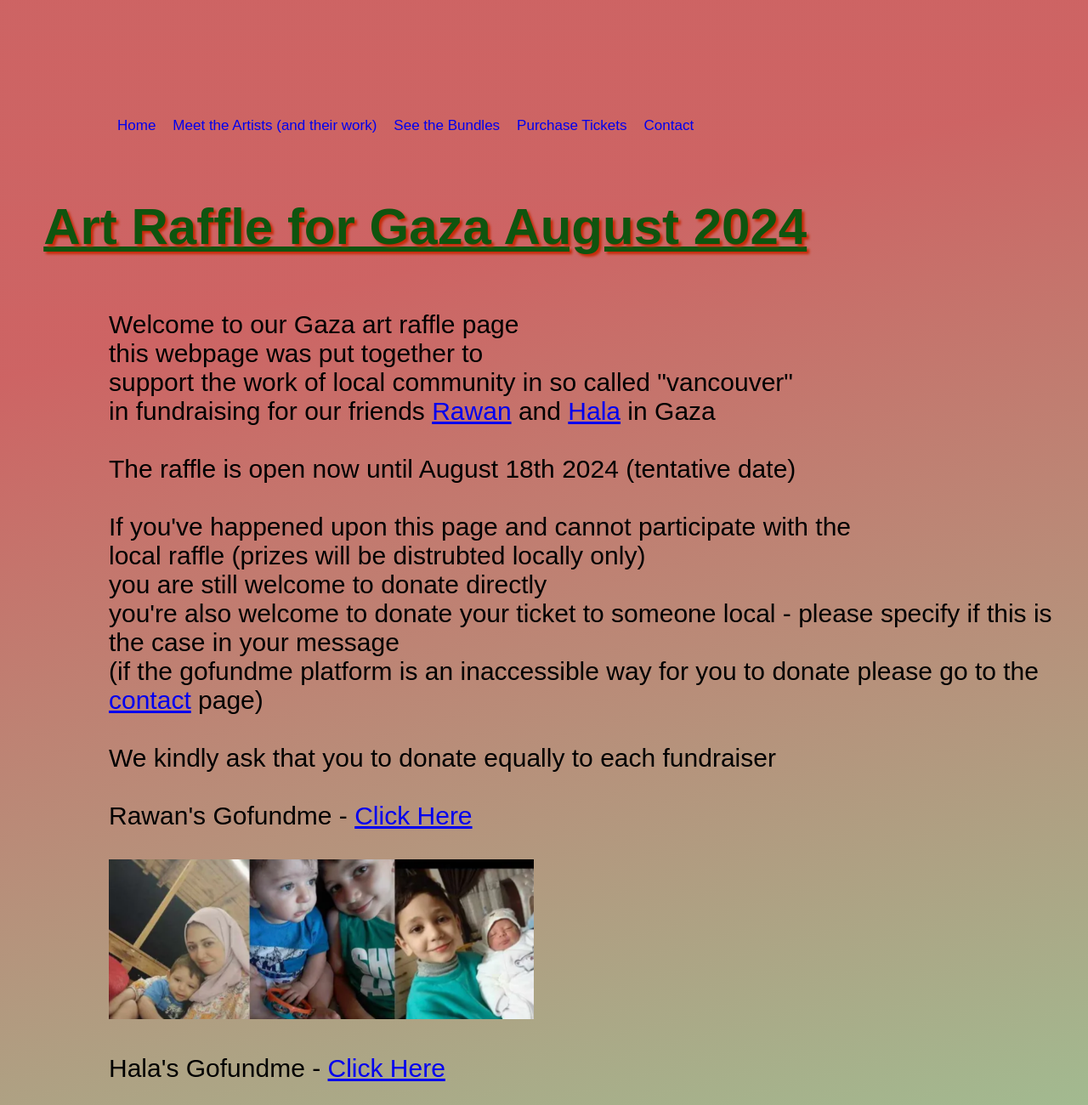
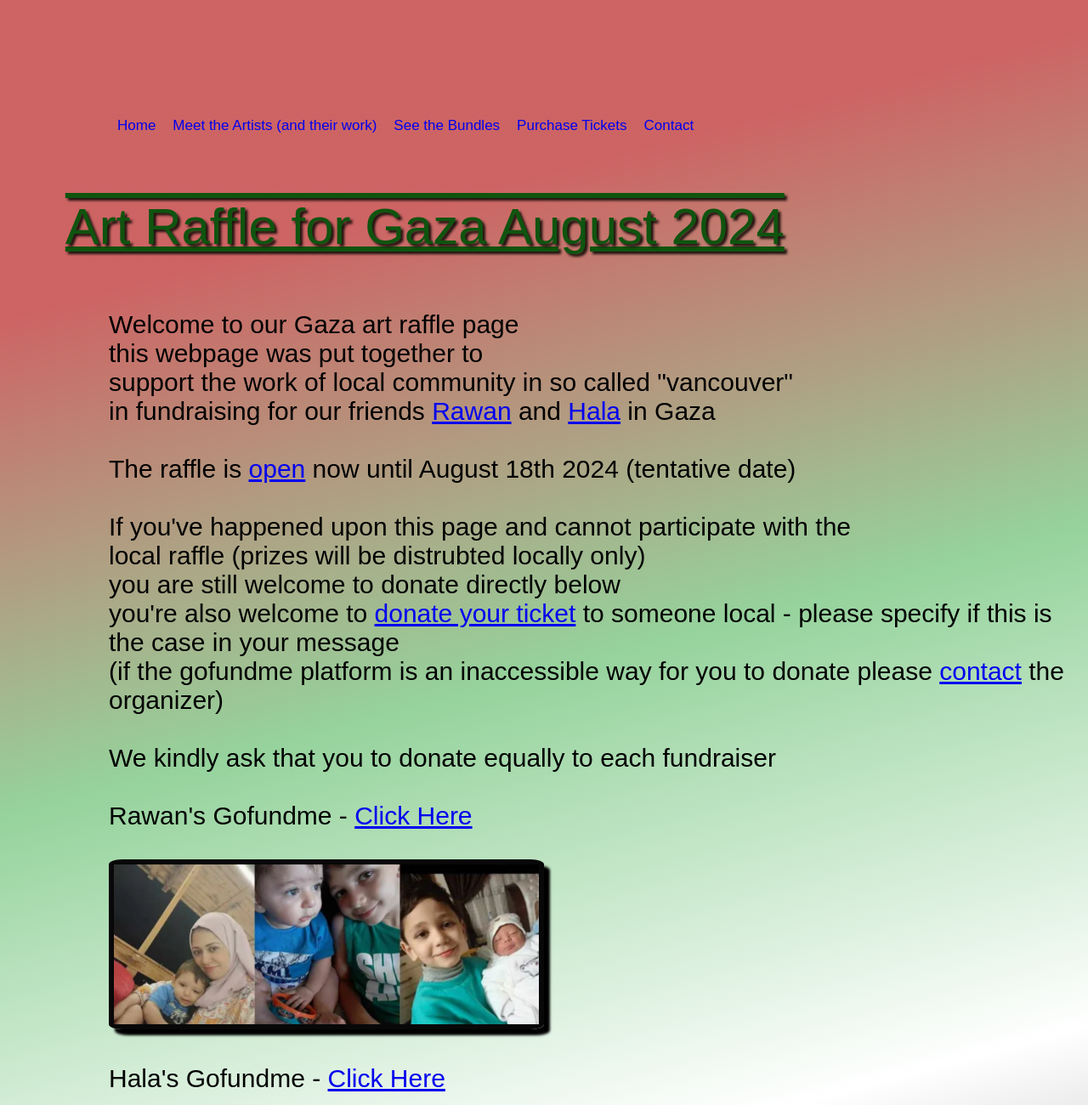
Before and after one commit to linklg1/rebel-folke, a plain HTML site: page home.html in a window 1280 px wide. Shown: the top 1300 px of the page at 85% size. Drawn offline with Linux system fonts and the light colour scheme.

Commit message:
final styling

```diff
--- a/assets/css/style.css
+++ b/assets/css/style.css
@@ -2,8 +2,8 @@ body{
     margin-top: 30px;
     margin: 0;
     font-family:"Raleway", sans-serif;
-    background-image: linear-gradient(165deg, rgba(190, 52, 52, 0.764) 7%, rgba(72, 178, 84, 0.578), #fff, rgba(44, 42, 42, 0.576) 80%);
-    background-size: 300% 300%;
+    background-image: linear-gradient(165deg, rgba(190, 52, 52, 0.764) 7%, rgba(72, 178, 84, 0.578), #fff, rgba(44, 42, 42, 0.576) 40%);
+    background-size: 250% 250%;
     background-repeat:no-repeat;
     scroll-behavior: smooth;
    }
@@ -28,8 +28,8 @@ body{
             }
 
     .topnav a:hover {
-            background-color: #ddd;
-            color: black;
+            background-color: rgb(246, 146, 146);
+            color: rgb(2, 35, 15);
             }
 
     h1 {
@@ -37,18 +37,27 @@ body{
             text-decoration: underline;
             width:fit-content;
             margin-top: -5%;
-            margin-left: 4%;
+            margin-left: 6%;
             font-size: 60px;
-            text-shadow:3px 3px 3px rgb(198, 43, 8);
+            font-weight: 500;
+            text-shadow:3px 3px 3px rgb(31, 17, 14);
+            text-decoration-line:overline underline;
+            justify-content: center;
         }
 
     .intro {
+
             font-size: 30px;
             margin-top: 5%;
             margin-left: 10%;
         }
 
     .donatedpic {
+        border-style: solid;
+            box-shadow: 7px 7px 3px black;
+            border-color: rgb(8, 8, 8);
+            border-radius: 3%;
+            border-width: 6px;
              max-width: 500px;
        }
 
@@ -78,6 +87,7 @@ h2 {
 
     .artistphoto {
             border-style: solid;
+            box-shadow: 7px 7px 3px black;
             border-color: rgb(8, 8, 8);
             border-radius: 3%;
             border-width: 6px;
@@ -98,6 +108,7 @@ h3{
 
     .bundle {
             border-style: solid;
+            box-shadow: 7px 7px 3px black;
             border-color: rgb(8, 8, 8);
             border-radius: 3%;
             border-width: 6px;
--- a/home.html
+++ b/home.html
@@ -26,13 +26,13 @@
           <a href="https://www.instagram.com/rawanaboalkhair/">Rawan</a>
           and <a href="https://www.instagram.com/halajad/">Hala</a> in Gaza
 
-          <br><br> The raffle is open now until August 18th 2024 (tentative date)
+          <br><br> The raffle is <a href="./donate.html">open</a> now until August 18th 2024 (tentative date)
 
           <br><br>If you've happened upon this page and cannot
           participate with the <br>
-           local raffle (prizes will be distrubted locally only) <br>you are still welcome to donate directly<br>
-           you're also welcome to donate your ticket to someone local - please specify if this is the case in your message
-          <br>(if the gofundme platform is an inaccessible way for you to donate please go to the <a href="./contact.html">contact</a> page)
+           local raffle (prizes will be distrubted locally only) <br>you are still welcome to donate directly below<br>
+           you're also welcome to <a href="./donate.html">donate your ticket</a> to someone local - please specify if this is the case in your message
+          <br>(if the gofundme platform is an inaccessible way for you to donate please <a href="./contact.html">contact</a> the organizer)
           <br><br>We kindly ask that you to donate equally to each fundraiser
            <br><br> Rawan's Gofundme - <a href="https://www.gofundme.com/f/help-and-save-my-family?utm_campaign=p_cp+share-sheet&utm_medium=copy_link_all&utm_source=customer&utm_term=CP_SSS_control">Click Here</a> <br><br>
            <img class="donatedpic" src="assets/images/rawanphoto.png" alt="an image of a muslim woman with fair skin wearing a lilac hijab and her children, two boys and a baby they are smiling">
```
Also changed, not shown: contact.html (+4 -2 lines), donate.html (+1 -1 lines).
